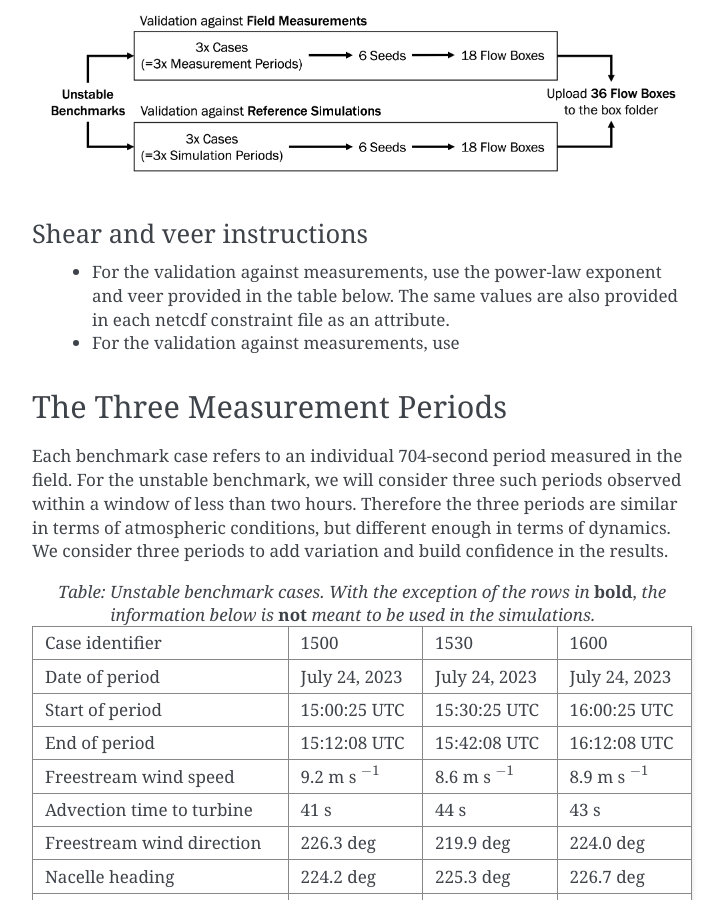
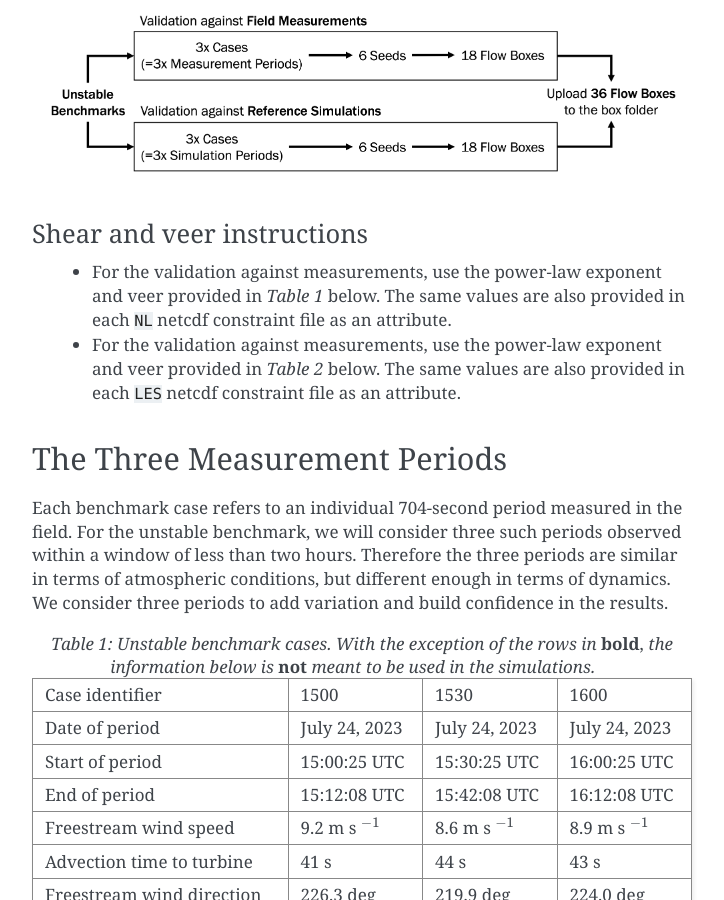
Before and after one commit to rybchuk/rotor_inflow_benchmark, a Sphinx documentation site: the page built from docs/unstable.rst, in a window 1280 px wide and 900 px high, scrolled down 584 px. Shown: the whole window, without its empty margins (388-1112 px from the left). Built offline with Sphinx 7.4.7, drawn with Linux system fonts in a browser that asks for light colours; some of the changed text lies outside the part shown.

Commit message:
minor typos

```diff
--- a/docs/unstable.rst
+++ b/docs/unstable.rst
@@ -28,16 +28,16 @@ Perform steps 1--3 twice: one for the validation against field measurements, and
 Shear and veer instructions
 ***************************
 
-  - For the validation against measurements, use the power-law exponent and veer provided in the table below. The same values are also provided in each  netcdf constraint file as an attribute.
+  - For the validation against measurements, use the power-law exponent and veer provided in *Table 1* below. The same values are also provided in each ``NL`` netcdf constraint file as an attribute.
 
-  - For the validation against measurements, use
+  - For the validation against measurements, use the power-law exponent and veer provided in *Table 2* below. The same values are also provided in each ``LES`` netcdf constraint file as an attribute.
 
 The Three Measurement Periods
 ^^^^^^^^^^^^^^^^^^^^^^^^^^^^^
 
 Each benchmark case refers to an individual 704-second period measured in the field. For the unstable benchmark, we will consider three such periods observed within a window of less than two hours. Therefore the three periods are similar in terms of atmospheric conditions, but different enough in terms of dynamics. We consider three periods to add variation and build confidence in the results.
 
-.. table:: *Table: Unstable benchmark cases. With the exception of the rows in* **bold**, *the information below is* **not** *meant to be used in the simulations.*
+.. table:: *Table 1: Unstable benchmark cases. With the exception of the rows in* **bold**, *the information below is* **not** *meant to be used in the simulations.*
 
     +---------------------------------------+--------------------------------------------+--------------------------------------------+---------------------------------------------+
     | Case identifier                       | 1500                                       | 1530                                       | 1600                                        |
@@ -128,7 +128,7 @@ The Three Simulated Periods
 
 The large-eddy simulations performed for this study match the atmospheric conditions measured in the field. In these simulations, we have less control over the time-averaged vertical profiles. Therefore, they do not match exactly the field measurements. Instead, the shear and veer for each of the three simulated cases is provided below. As for the measurement data, the same values are also provided as attributes in the netcdf constraint files.
 
-.. table:: *Table: Shear and veer in the large-eddy simulations of the unstable benchmark cases.*
+.. table:: *Table 2: Shear and veer in the large-eddy simulations of the unstable benchmark cases.*
 
     +---------------------------------------+--------------------------------------------+--------------------------------------------+---------------------------------------------+
     | Case identifier                       | 1                                          | 2                                          | 3                                           |
```
